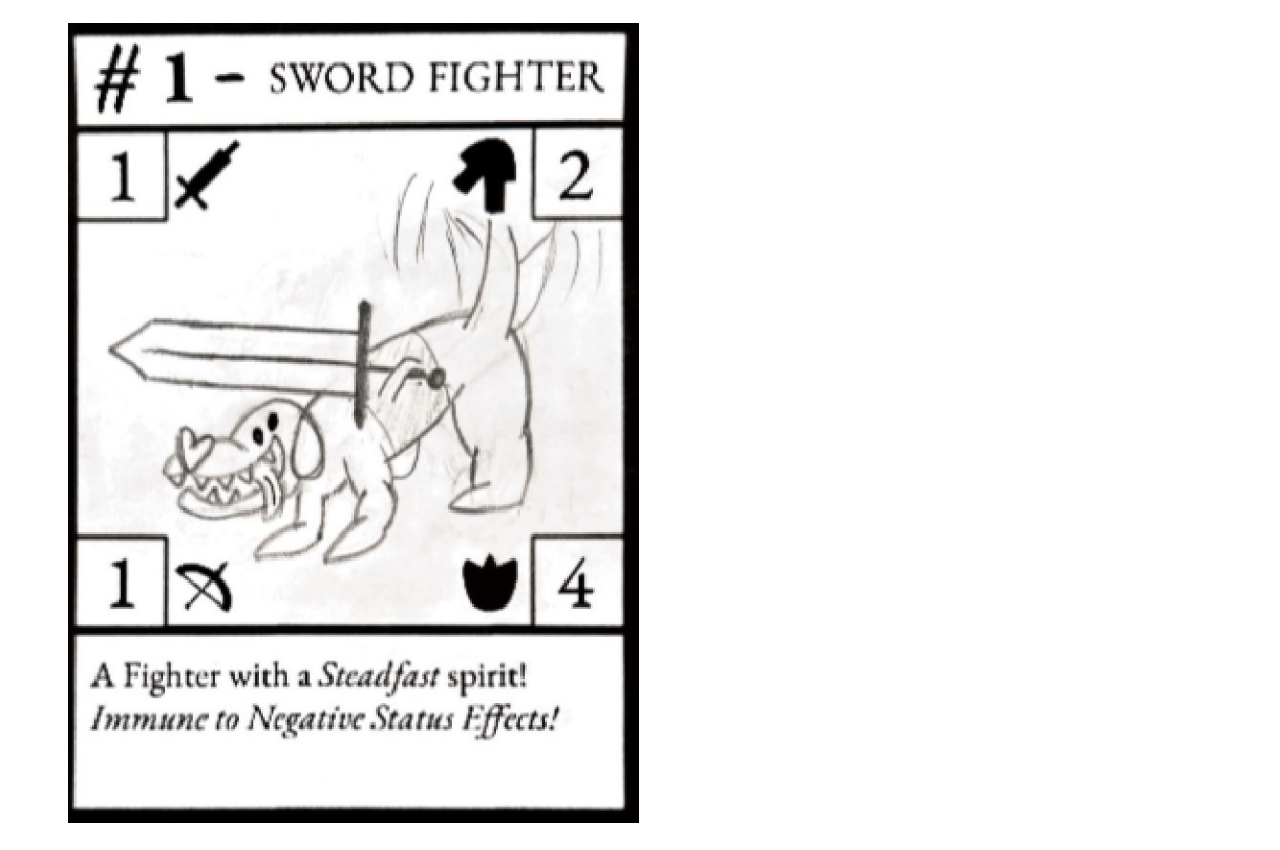
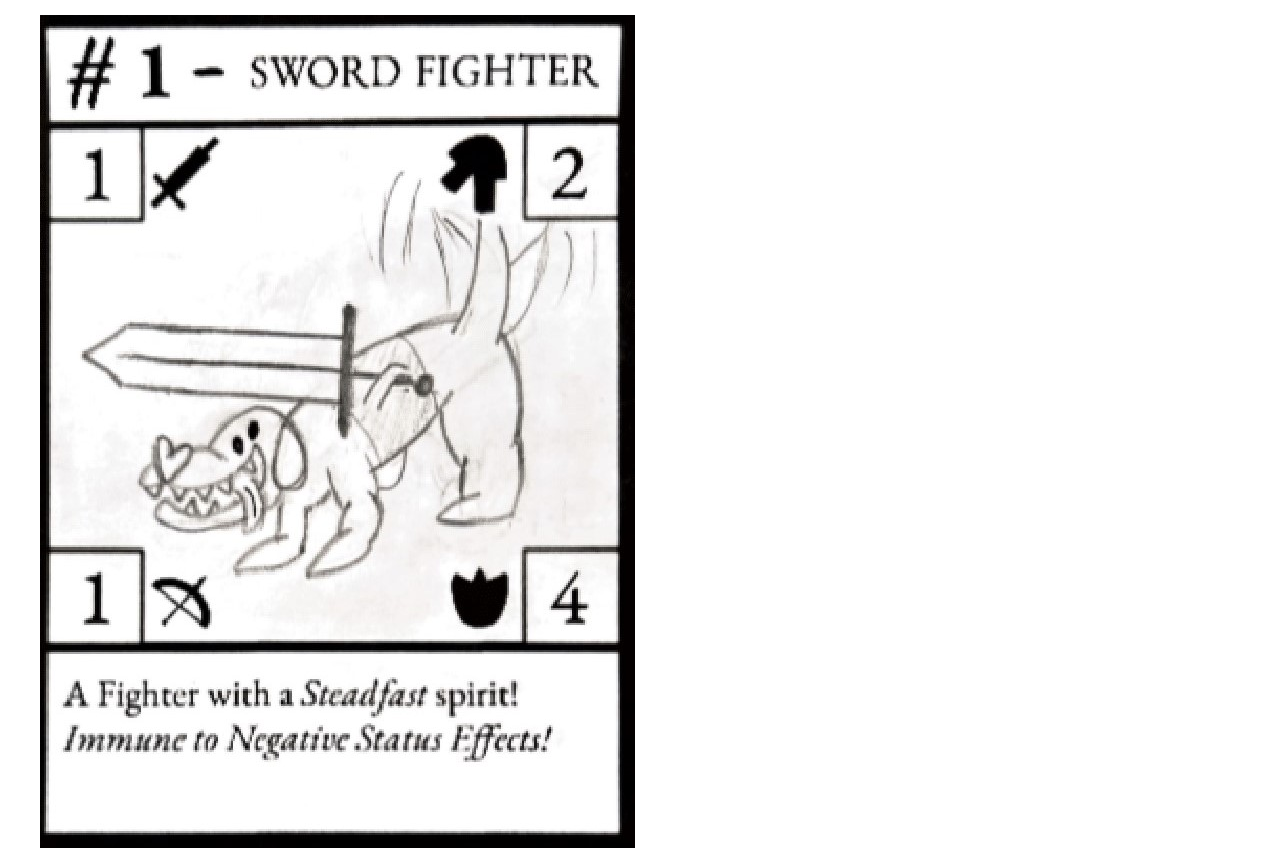
Before and after one commit to ivu-u/TTC_Website, a plain HTML site: page vs_project/ttc_website.html in a window 1280 px wide. Shown: the part 85-935 px from the top of the page. Drawn offline with Linux system fonts and the light colour scheme; a web font is replaced by a local one.

Commit message:
kinda working ig???

```diff
--- a/vs_project/style.css
+++ b/vs_project/style.css
@@ -5,27 +5,31 @@
     text-decoration: none;
 }
 
-.header{
+.header
+{
     width: 100%;
     height: 80px;
     display: block;
     background-color: #101010;
 }
 
-.inner_header{
+.inner_header
+{
     width: 90%;
     height: 100%;
     display: block;
     margin: 0 auto;
 }
 
-.logo_container{
+.logo_container
+{
     height: 100%;
     display: table;
     float: left;
 }
 
-.logo_container h1{
+.logo_container h1
+{
     color: white;
     height: 100%;
     display: table-cell;
@@ -34,19 +38,22 @@
     font-size: 40px;
 }
 
-.navigation{
+.navigation
+{
     float: right;
     height: 100%;
 }
 
-.navigation a{
+.navigation a
+{
     height: 100%;
     display: table;
     float: left;
     padding: 0px 20px;
 }
 
-.navigation a li{
+.navigation a li
+{
     display: table-cell;
     vertical-align: middle;
     height: 100%;
@@ -56,23 +63,27 @@
 }
 
 /*psudo selector*/
-.navigation a:last-child{
+.navigation a:last-child
+{
     padding-right: 0;
 }
 
-.socials{
+.socials
+{
     float: left;
     height: 100%;
 }
 
-.socials a{
+.socials a
+{
     height: 100%;
     display: table;
     float: left;
     padding: 0px 20px;
 }
 
-.socials a li{
+.socials a li
+{
     display: table-cell;
     vertical-align: middle;
     height: 100%;
@@ -81,27 +92,38 @@
     font-size: 20px;
 }
 
-.socials a:first-child{
+.socials a:first-child
+{
     padding-left: 50px;
 }
 
-.main_area{
-    width: 90%;
+.main_area {
+    height: 100%;
+    width: 100%;
+    margin: 20px 0 0 20px; /* Add margin space: top right bottom left */
+    padding: 0;
+    overflow: hidden;
+    display: flex;
+    justify-content: flex-start; /* Align content to the left */
+    align-items: center; /* Center vertically */
+    /*    width: 90%;
     height: 855px;
     display: block;
-    margin: 0 auto;
-
+    margin: 0 auto;*/
 }
 
-.big_card_helper{
-    display: inline-block;
+.big_card_helper {
+    padding: 10px; /* Add padding to create space */
+    /*    display: inline-block;
     vertical-align: middle;
-    height: 100%;
+    height: 100%;*/
 }
 
 .big_card {
-    height: 800px;
+    max-width: 100%; /* Ensure the image doesn't exceed the container width */
+    height: auto; /* Let the height adjust automatically */
+    /*    height: 800px;
     width: auto;
     display: inline-block;
-    vertical-align: middle;
+    vertical-align: middle;*/
 }
--- a/vs_project/ttc_website.html
+++ b/vs_project/ttc_website.html
@@ -44,7 +44,7 @@
     </div>
 
     <!--MAIN AREA-->
-    <div class="main_area">
+    <div class="main_area" style="display: flex; justify-content: left; align-items: center;">
         <span class="big_card_helper"></span>
         <img src="images/ttc_stock.jpg" alt="Big Tacticard Card" class="big_card">
     </div>
```
